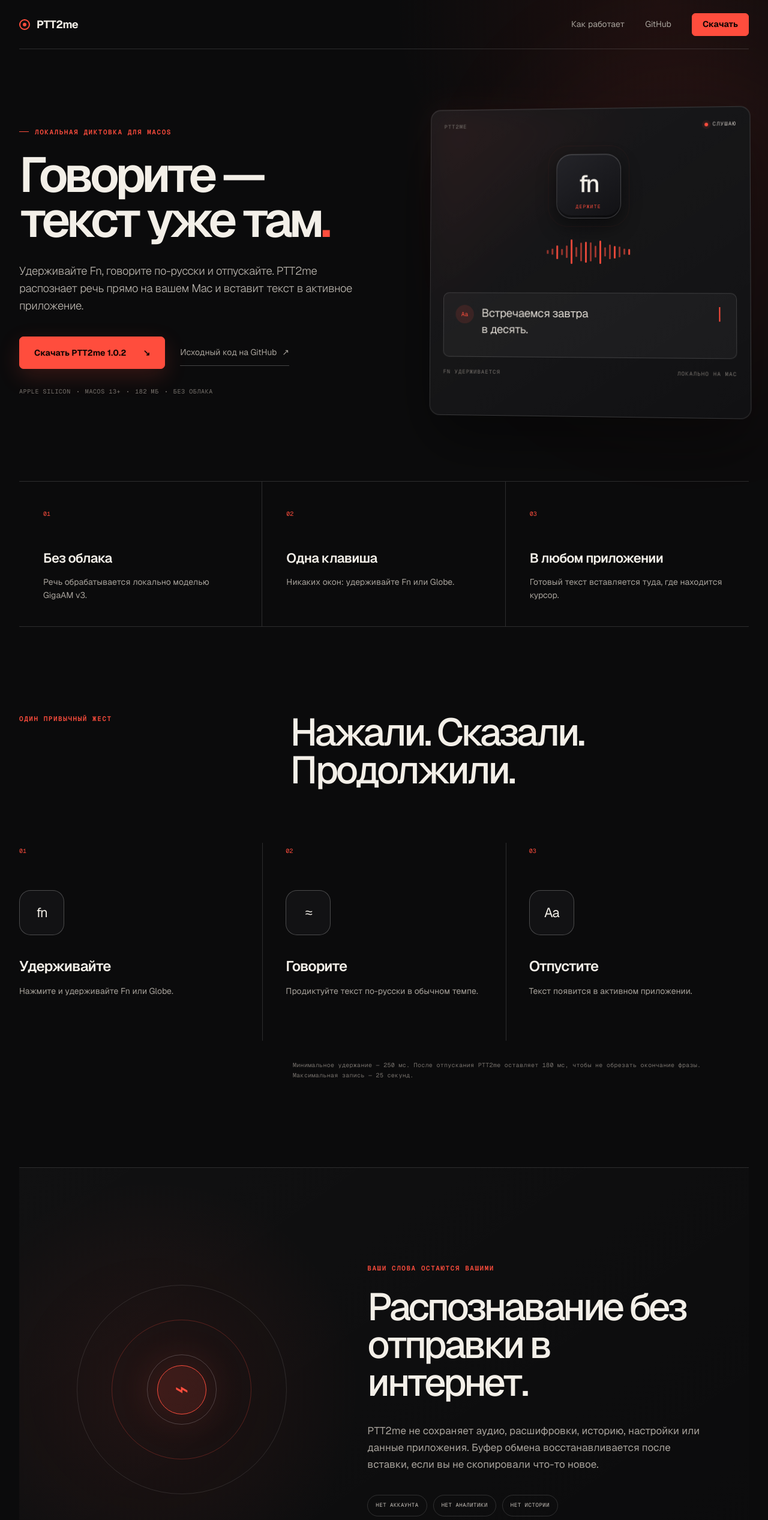
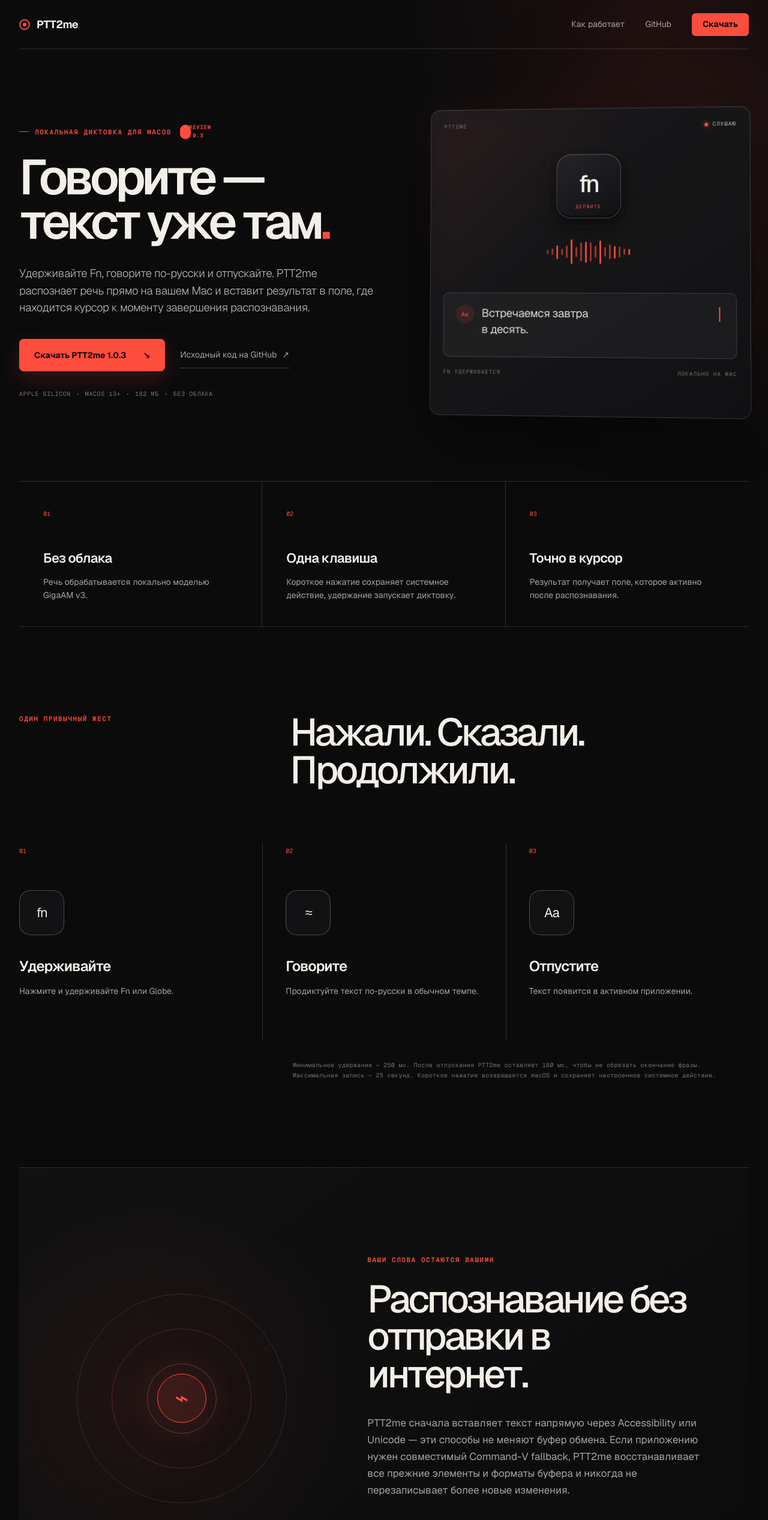
Before and after one commit to Torin2023/PTT2me, a Next.js app in the folder site/: page / in a window 1280 px wide. Shown: the top 2534 px of the page at 60% size. Built offline with nearby package versions, Linux system fonts and the light colour scheme.

Commit message:
feat: sync product site with v1.0.3

```diff
--- a/site/app/globals.css
+++ b/site/app/globals.css
@@ -168,6 +168,7 @@
 
 .eyebrow {
   display: flex;
+  flex-wrap: wrap;
   gap: 10px;
   align-items: center;
   margin: 0 0 26px;
@@ -184,6 +185,22 @@
   width: 16px;
   height: 1px;
   background: var(--accent);
+}
+
+.preview-badge {
+  display: inline-flex;
+  align-items: center;
+  width: auto;
+  height: auto;
+  min-height: 24px;
+  margin-left: 4px;
+  padding: 3px 8px;
+  border: 1px solid rgba(255, 77, 61, 0.42);
+  border-radius: 99px;
+  background: rgba(255, 77, 61, 0.1);
+  color: var(--accent);
+  font-size: 9px;
+  letter-spacing: 0.08em;
 }
 
 .hero h1 {
@@ -663,6 +680,15 @@
   font-weight: 540;
 }
 
+.permission-note {
+  max-width: 760px;
+  margin: 28px 0 0 auto;
+  color: var(--dim);
+  font-family: var(--font-geist-mono), monospace;
+  font-size: 10px;
+  line-height: 1.7;
+}
+
 .install {
   display: grid;
   grid-template-columns: 1fr 1fr;
--- a/site/app/layout.tsx
+++ b/site/app/layout.tsx
@@ -23,13 +23,13 @@
     metadataBase: new URL(origin),
     title: "PTT2me — локальная диктовка для macOS",
     description:
-      "Удерживайте Fn, говорите по-русски и вставляйте распознанный текст в любое приложение. Полностью локально на Apple Silicon.",
+      "Удерживайте Fn, говорите по-русски и вставляйте результат в поле, где находится курсор. Полностью локально на Apple Silicon.",
     openGraph: {
       type: "website",
       locale: "ru_RU",
       title: "PTT2me — локальная диктовка для macOS",
       description:
-        "Говорите — текст уже там. Полностью локальная диктовка на вашем Mac.",
+        "Удерживайте Fn, говорите по-русски и вставляйте результат в поле, где находится курсор. Полностью локально на Apple Silicon.",
       images: [
         {
           url: "/og.png",
@@ -43,7 +43,7 @@
       card: "summary_large_image",
       title: "PTT2me — локальная диктовка для macOS",
       description:
-        "Говорите — текст уже там. Полностью локальная диктовка на вашем Mac.",
+        "Удерживайте Fn, говорите по-русски и вставляйте результат в поле, где находится курсор. Полностью локально на Apple Silicon.",
       images: ["/og.png"],
     },
     icons: {
--- a/site/app/page.tsx
+++ b/site/app/page.tsx
@@ -1,8 +1,7 @@
 const DOWNLOAD_URL =
-  "https://github.com/Torin2023/PTT2me/releases/download/v1.0.2/PTT2me-1.0.2-macos-arm64.dmg";
+  "https://github.com/Torin2023/PTT2me/releases/download/v1.0.3/PTT2me-1.0.3-macos-arm64.dmg";
 const REPOSITORY_URL = "https://github.com/Torin2023/PTT2me";
-const RELEASE_URL = `${REPOSITORY_URL}/releases/tag/v1.0.2`;
-const CHECKSUM_URL = `${DOWNLOAD_URL}.sha256`;
+const RELEASE_URL = `${REPOSITORY_URL}/releases/tag/v1.0.3`;
 
 const steps = [
   ["01", "Удерживайте", "Нажмите и удерживайте Fn или Globe."],
@@ -41,6 +40,7 @@
           <p className="eyebrow">
             <span aria-hidden="true" />
             Локальная диктовка для macOS
+            <span className="preview-badge">Preview 1.0.3</span>
           </p>
           <h1>
             Говорите —
@@ -49,11 +49,12 @@
           </h1>
           <p className="lede">
             Удерживайте Fn, говорите по-русски и отпускайте. PTT2me распознает
-            речь прямо на вашем Mac и вставит текст в активное приложение.
+            речь прямо на вашем Mac и вставит результат в поле, где находится
+            курсор к моменту завершения распознавания.
           </p>
           <div className="hero-actions">
             <a className="button" href={DOWNLOAD_URL}>
-              Скачать PTT2me 1.0.2
+              Скачать PTT2me 1.0.3
               <span aria-hidden="true">↘</span>
             </a>
             <a className="text-link" href={REPOSITORY_URL}>
@@ -115,12 +116,15 @@
         <article>
           <span>02</span>
           <h2>Одна клавиша</h2>
-          <p>Никаких окон: удерживайте Fn или Globe.</p>
+          <p>
+            Короткое нажатие сохраняет системное действие, удержание запускает
+            диктовку.
+          </p>
         </article>
         <article>
           <span>03</span>
-          <h2>В любом приложении</h2>
-          <p>Готовый текст вставляется туда, где находится курсор.</p>
+          <h2>Точно в курсор</h2>
+          <p>Результат получает поле, которое активно после распознавания.</p>
         </article>
       </section>
 
@@ -144,7 +148,8 @@
         <p className="fine-print">
           Минимальное удержание — 250 мс. После отпускания PTT2me оставляет
           180 мс, чтобы не обрезать окончание фразы. Максимальная запись —
-          25 секунд.
+          25 секунд. Короткое нажатие возвращается macOS и сохраняет настроенное
+          системное действие.
         </p>
       </section>
 
@@ -158,9 +163,11 @@
           <p className="eyebrow">Ваши слова остаются вашими</p>
           <h2>Распознавание без отправки в интернет.</h2>
           <p>
-            PTT2me не сохраняет аудио, расшифровки, историю, настройки или
-            данные приложения. Буфер обмена восстанавливается после вставки,
-            если вы не скопировали что-то новое.
+            PTT2me сначала вставляет текст напрямую через Accessibility или
+            Unicode — эти способы не меняют буфер обмена. Если приложению нужен
+            совместимый Command-V fallback, PTT2me восстанавливает все прежние
+            элементы и форматы буфера и никогда не перезаписывает более новые
+            изменения.
           </p>
           <div className="privacy-facts" aria-label="Факты о приватности">
             <span>Нет аккаунта</span>
@@ -204,15 +211,19 @@
             </div>
           </article>
         </div>
+        <p className="permission-note">
+          Если разрешения не хватает, «Открыть настройки…» повторно открывает
+          соответствующий раздел «Конфиденциальность и безопасность».
+        </p>
       </section>
 
       <section className="section install" id="install">
         <div className="install-copy">
-          <p className="eyebrow">PTT2me 1.0.2</p>
+          <p className="eyebrow">PTT2me Preview 1.0.3</p>
           <h2>Готовы говорить?</h2>
           <p>Для Mac с Apple Silicon и macOS 13 Ventura или новее.</p>
           <a className="button" href={DOWNLOAD_URL}>
-            Скачать DMG · 182 МБ
+            Скачать Preview DMG · 182 МБ
             <span aria-hidden="true">↘</span>
           </a>
         </div>
@@ -248,12 +259,11 @@
         <p>
           SHA-256{" "}
           <code>
-            1119711c9fee89218d816fb9eb4a03c138c790a51b3a0792970f0c6c17016f53
+            513ddace2ca4b8d8bc9f9e5da099cc238ea6476f559d376605b80c76a267e2f4
           </code>
         </p>
         <div>
-          <a href={CHECKSUM_URL}>Checksum</a>
-          <a href={RELEASE_URL}>Релиз 1.0.2</a>
+          <a href={RELEASE_URL}>Preview-релиз 1.0.3</a>
           <a href={REPOSITORY_URL}>GitHub</a>
         </div>
       </footer>
```
Also changed, not shown: 1 other file (tests, documents, lock files or other folders).
